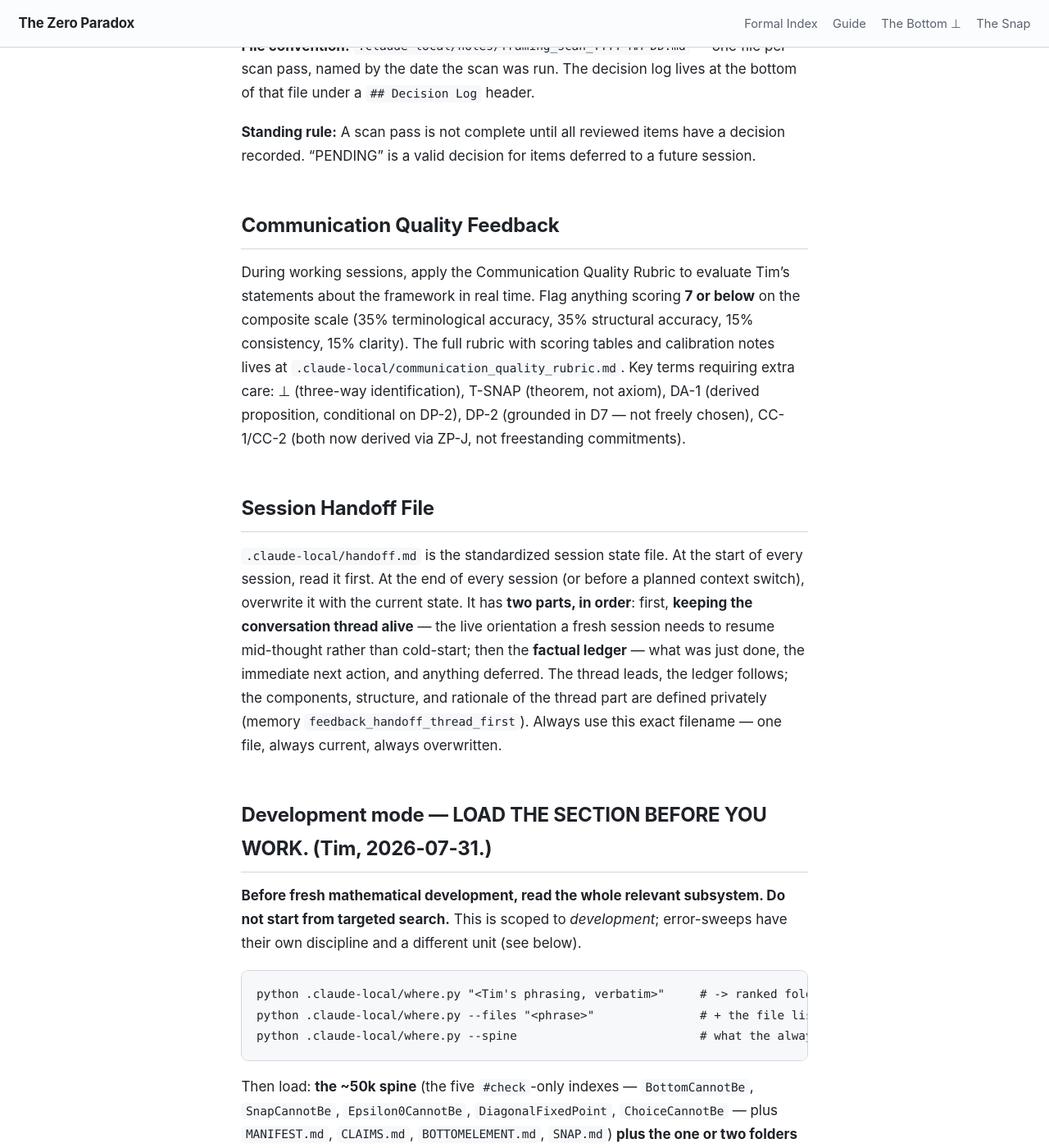
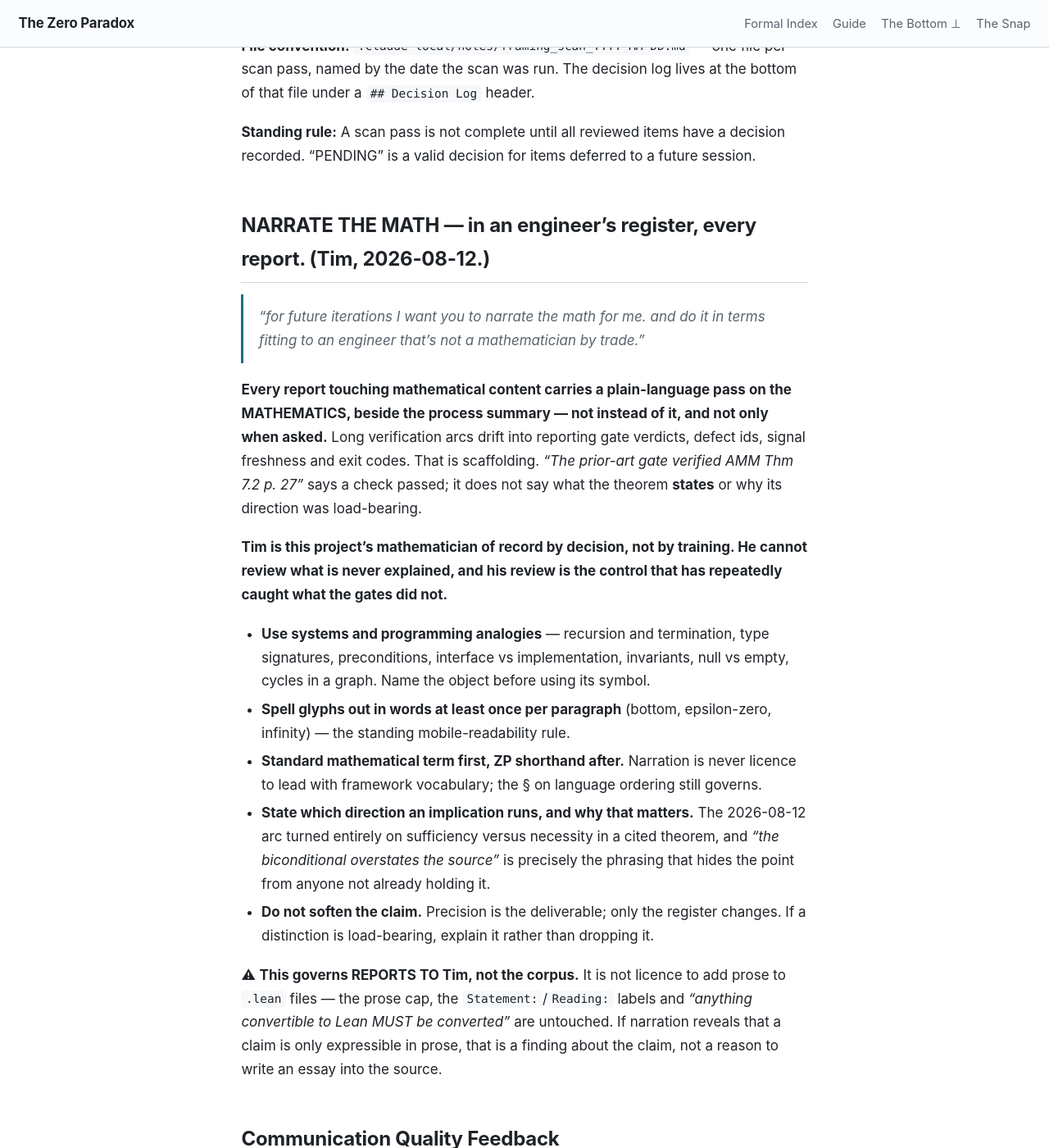
Before and after one commit to timbrigham/ZeroParadox, a Jekyll site: the page built from CLAUDE.md, in a window 1280 px wide and 1400 px high, scrolled down 89236 px. Shown: the whole window at 82% size. Built offline with Jekyll 4.4.1, drawn with Linux system fonts in a browser that asks for light colours; our own code applies the rules of GitHub Pages for plain Markdown files.

Commit message:
Narrate the math, in an engineer's register, in every report
Tim, 2026-08-12: "for future iterations I want you to narrate the math for
me. and do it in terms fitting to an engineer that's not a mathematician by
trade."

Long verification arcs drift into reporting only process - gate verdicts,
defect ids, signal freshness, exit codes. That is scaffolding. Saying a
prior-art gate verified AMM Thm 7.2 p. 27 reports that a check passed; it
does not say what the theorem states or why its direction was load-bearing,
and this month's arc turned entirely on sufficiency versus necessity.

Tim is this project's mathematician of record by decision rather than by
training. He cannot review what is never explained, and his review is the
control that has repeatedly caught what the gates did not.

Scoped deliberately to REPORTS, not to the corpus: the prose cap, the
Statement:/Reading: labels and the convert-to-Lean rule are untouched. If
narration shows a claim is only expressible in prose, that is a finding
about the claim, not a licence to write an essay into the source.

CLAUDE.md is gate-exempt operating meta, so this needs version control only.
Memory: feedback_narrate_the_math.

Co-Authored-By: Claude Opus 5 <noreply@anthropic.com>
Claude-Session: https://claude.ai/code/session_01Y3bev4DJYKL6X8bHXccZJe

```diff
--- a/CLAUDE.md
+++ b/CLAUDE.md
@@ -2058,6 +2058,38 @@ This log is the authoritative record of what has been reviewed and why. Future s
 
 **Standing rule:** A scan pass is not complete until all reviewed items have a decision recorded. "PENDING" is a valid decision for items deferred to a future session.
 
+## NARRATE THE MATH — in an engineer's register, every report. (Tim, 2026-08-12.)
+
+> *"for future iterations I want you to narrate the math for me. and do it in terms fitting to an
+> engineer that's not a mathematician by trade."*
+
+**Every report touching mathematical content carries a plain-language pass on the MATHEMATICS, beside
+the process summary — not instead of it, and not only when asked.** Long verification arcs drift into
+reporting gate verdicts, defect ids, signal freshness and exit codes. That is scaffolding. *"The
+prior-art gate verified AMM Thm 7.2 p. 27"* says a check passed; it does not say what the theorem
+**states** or why its direction was load-bearing.
+
+**Tim is this project's mathematician of record by decision, not by training. He cannot review what is
+never explained, and his review is the control that has repeatedly caught what the gates did not.**
+
+- **Use systems and programming analogies** — recursion and termination, type signatures,
+  preconditions, interface vs implementation, invariants, null vs empty, cycles in a graph. Name the
+  object before using its symbol.
+- **Spell glyphs out in words at least once per paragraph** (bottom, epsilon-zero, infinity) — the
+  standing mobile-readability rule.
+- **Standard mathematical term first, ZP shorthand after.** Narration is never licence to lead with
+  framework vocabulary; the § on language ordering still governs.
+- **State which direction an implication runs, and why that matters.** The 2026-08-12 arc turned
+  entirely on sufficiency versus necessity in a cited theorem, and *"the biconditional overstates the
+  source"* is precisely the phrasing that hides the point from anyone not already holding it.
+- **Do not soften the claim.** Precision is the deliverable; only the register changes. If a
+  distinction is load-bearing, explain it rather than dropping it.
+
+⚠ **This governs REPORTS TO Tim, not the corpus.** It is not licence to add prose to `.lean` files —
+the prose cap, the `Statement:`/`Reading:` labels and *"anything convertible to Lean MUST be
+converted"* are untouched. If narration reveals that a claim is only expressible in prose, that is a
+finding about the claim, not a reason to write an essay into the source.
+
 ## Communication Quality Feedback
 
 During working sessions, apply the Communication Quality Rubric to evaluate Tim's statements about the framework in real time. Flag anything scoring **7 or below** on the composite scale (35% terminological accuracy, 35% structural accuracy, 15% consistency, 15% clarity). The full rubric with scoring tables and calibration notes lives at `.claude-local/communication_quality_rubric.md`. Key terms requiring extra care: ⊥ (three-way identification), T-SNAP (theorem, not axiom), DA-1 (derived proposition, conditional on DP-2), DP-2 (grounded in D7 — not freely chosen), CC-1/CC-2 (both now derived via ZP-J, not freestanding commitments).
```
